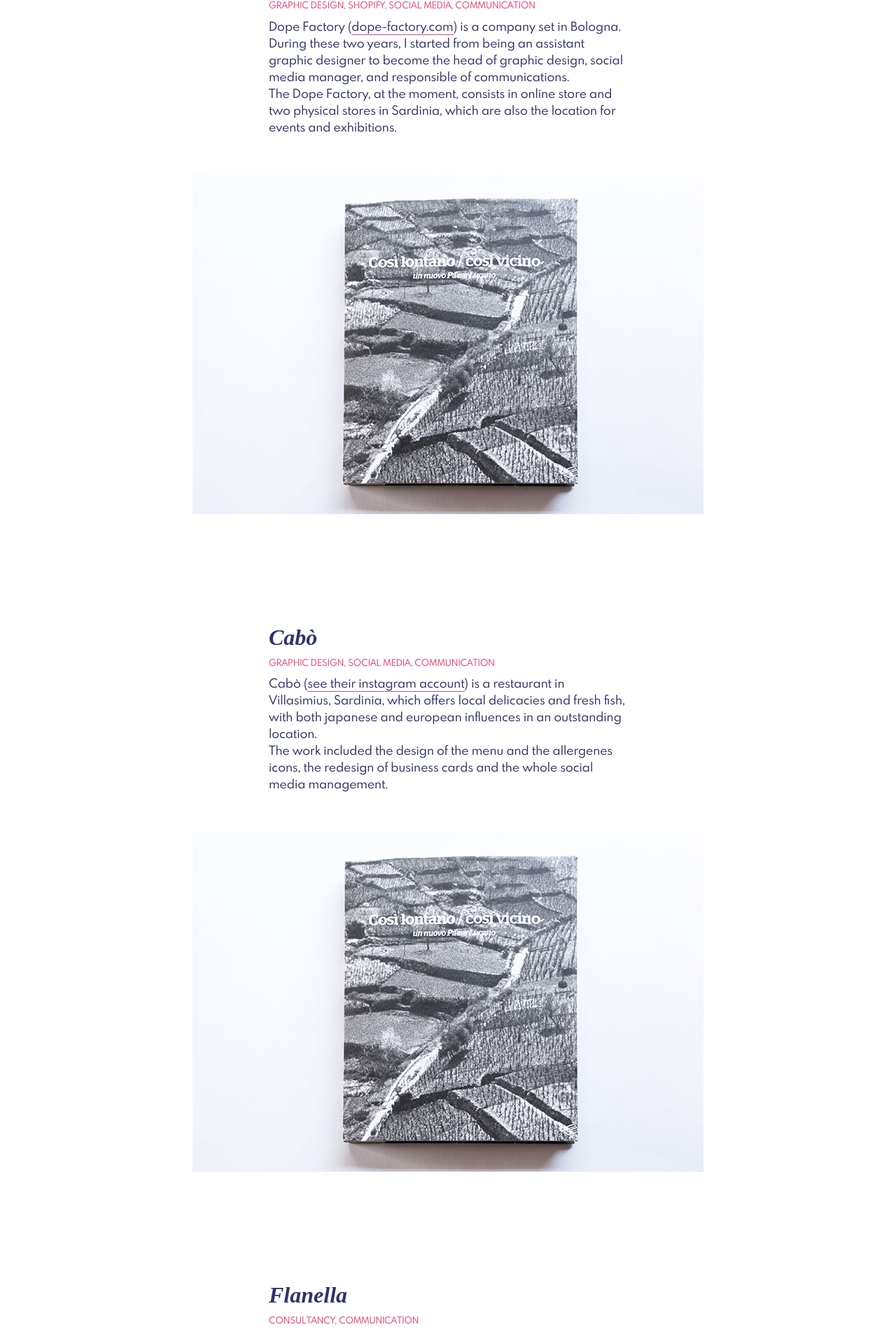
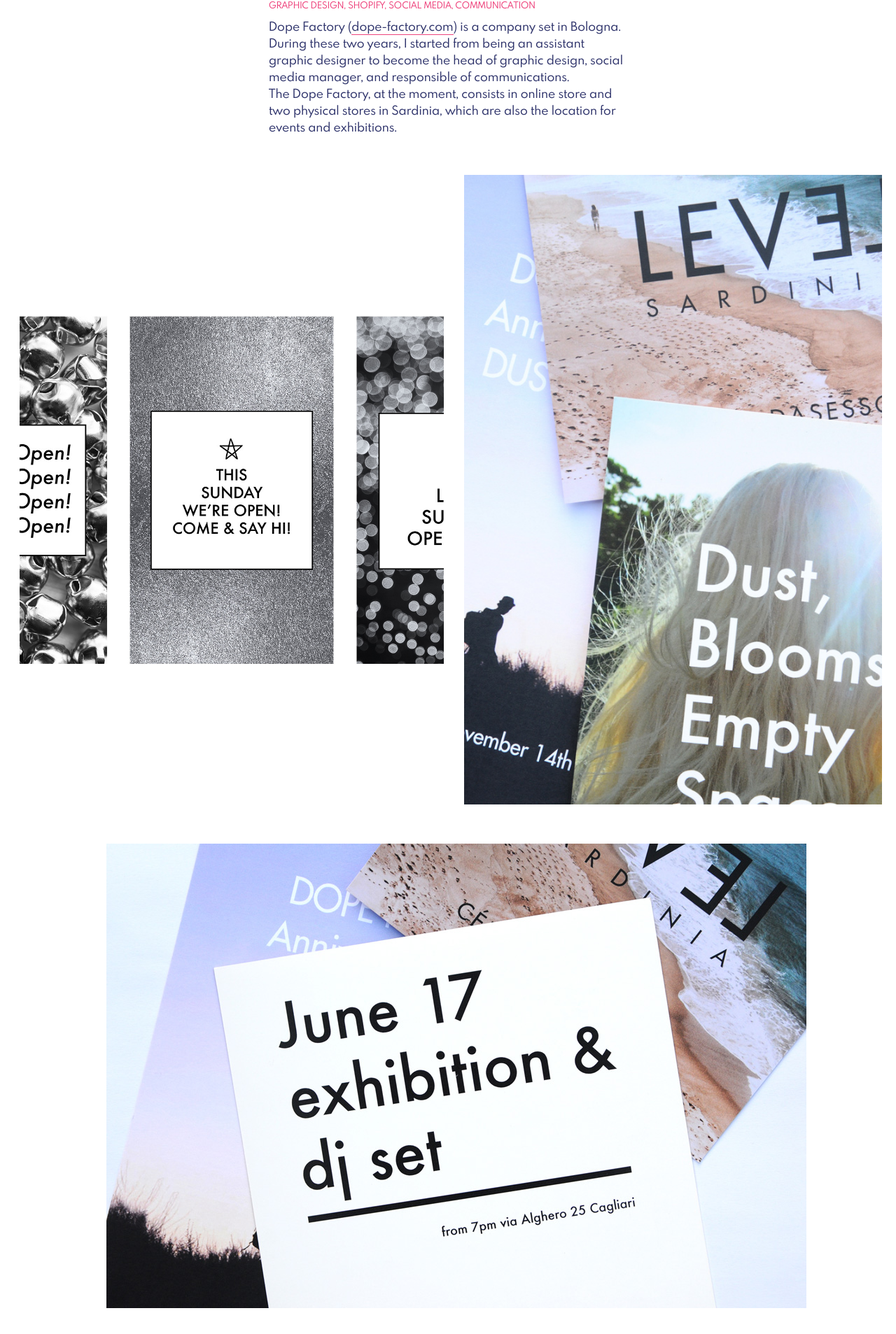
Before and after one commit to rzecchini/annaelle, a Jekyll site: the page built from _pages/visual.html, in a window 1280 px wide. Shown: the part 357-2264 px from the top of the page at 70% size. Built offline with Jekyll 4.4.1, drawn with Linux system fonts in a browser that asks for light colours; some web fonts are replaced.

Commit message:
feat: add projects

```diff
--- a/_pages/visual.html
+++ b/_pages/visual.html
@@ -13,7 +13,14 @@
     </header>
 
     <main>
-    <div><img src="/img/cosilontano_01.jpg" alt="" ></div>
+      <div><img src="/img/anna-lanaro-df-3.jpg" alt="" ></div>
+      <div><img src="/img/anna-lanaro-df-4.jpg" alt="" ></div>
+      <div class="full"><img src="/img/anna-lanaro-df-5.jpg" alt="" ></div>
+      <div><img src="/img/anna-lanaro-df-6.jpg" alt="" ></div>
+      <div><img src="/img/anna-lanaro-df-7.jpg" alt="" ></div>
+      <div><img src="/img/anna-lanaro-df-11.jpg" alt="" ></div>
+      <div><img src="/img/anna-lanaro-df-1.jpg" alt="" ></div>
+
     </main>
 </section>
 
@@ -25,7 +32,13 @@
     </header>
 
     <main>
-      <div><img src="/img/cosilontano_01.jpg" alt="" ></div>
+      <div><img src="/img/anna-lanaro-cabo-1.jpg" alt="" ></div>
+      <div><img src="/img/anna-lanaro-cabo-3.jpg" alt="" ></div>
+      <div><img src="/img/anna-lanaro-cabo-2.jpg" alt="" ></div>
+      <div><img src="/img/anna-lanaro-cabo-4.jpg" alt="" ></div>
+      <div><img src="/img/anna-lanaro-cabo-6.jpg" alt="" ></div>
+      <div><img src="/img/anna-lanaro-cabo-5.jpg" alt="" ></div>
+
     </main>
 </section>
 
@@ -37,7 +50,7 @@
     </header>
 
     <main>
-      <div><img src="/img/cosilontano_01.jpg" alt="" ></div>
+      <div><img src="/img/anna-lanaro-flanella-1.jpg" alt="" ></div>
     </main>
 </section>
 
@@ -50,6 +63,6 @@
     </header>
 
     <main>
-      <div><img src="/img/cosilontano_01.jpg" alt="" ></div>
+      <div><img src="/img/anna-lanaro-rr-1.jpg" alt="" ></div>
     </main>
 </section>
```
Also changed, not shown: img/anna-lanaro-cabo-1.jpg (added), img/anna-lanaro-cabo-2.jpg (added), img/anna-lanaro-cabo-3.jpg (added), img/anna-lanaro-cabo-4.jpg (added), img/anna-lanaro-cabo-5.jpg (added), img/anna-lanaro-cabo-6.jpg (added), img/anna-lanaro-df-1.jpg (added), img/anna-lanaro-df-10.jpg (added), img/anna-lanaro-df-11.jpg (added), img/anna-lanaro-df-2.jpg (added), img/anna-lanaro-df-3.jpg (added), img/anna-lanaro-df-4.jpg (added), img/anna-lanaro-df-5.jpg (added), img/anna-lanaro-df-6.jpg (added), 5 more files.
